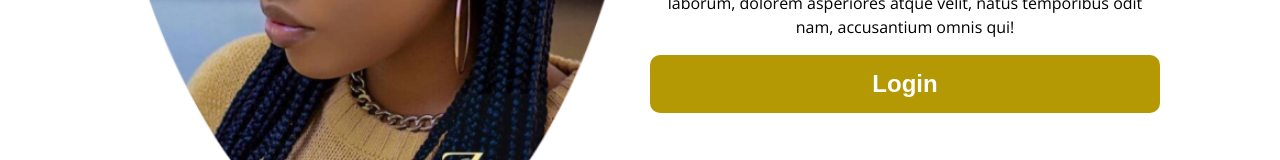
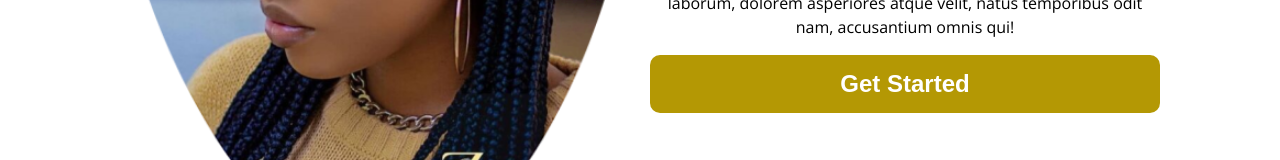
Before and after one commit to Fasina-ayomikun/Beauty-Hairs, a React (Create React App) app: page / in a window 1280 px wide. Shown: the part 479-639 px from the top of the page. Built offline with nearby package versions, Linux system fonts and the light colour scheme; a web font is replaced by a local one.

Commit message:
Update LandingPage.js
I suggest you change the button text to Get started for more UX, with just login there, the user might be confused looking  for another button for signup since he/she doesn't have an account yet.

```diff
--- a/src/pages/LandingPage.js
+++ b/src/pages/LandingPage.js
@@ -21,7 +21,7 @@ function LandingPage() {
               nam, accusantium omnis qui!
             </p>
             <button onClick={() => loginWithRedirect()}>
-              <Link to='/home'>Login</Link>
+              <Link to='/home'>Get Started</Link>
             </button>
           </div>
         </div>
```
